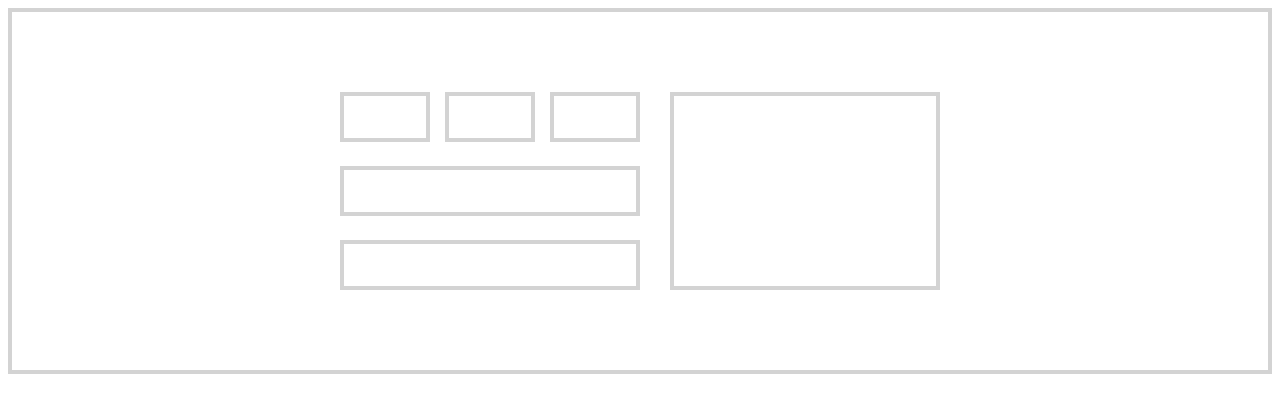
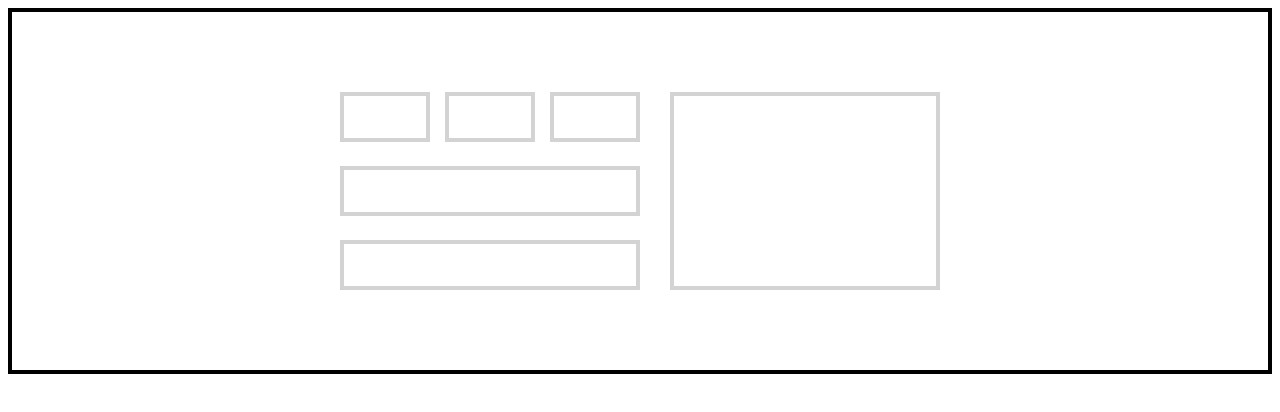
Before and after one commit to racheljaselyn/Layout, a plain HTML site: page index.html in a window 1280 px wide. Drawn offline with Linux system fonts and the light colour scheme.

Commit message:
color change container

```diff
--- a/styles.css
+++ b/styles.css
@@ -3,7 +3,7 @@
 }
 
 .container {
-    border: 4px solid lightgray;
+    border: 4px solid black;
     padding: 80px 24px 80px 24px;
 }
 
```
